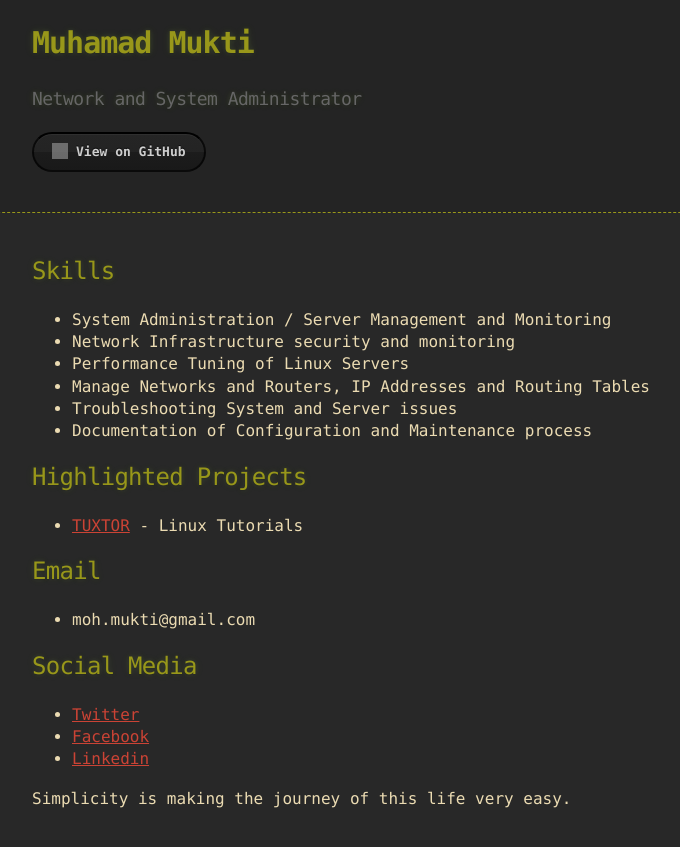
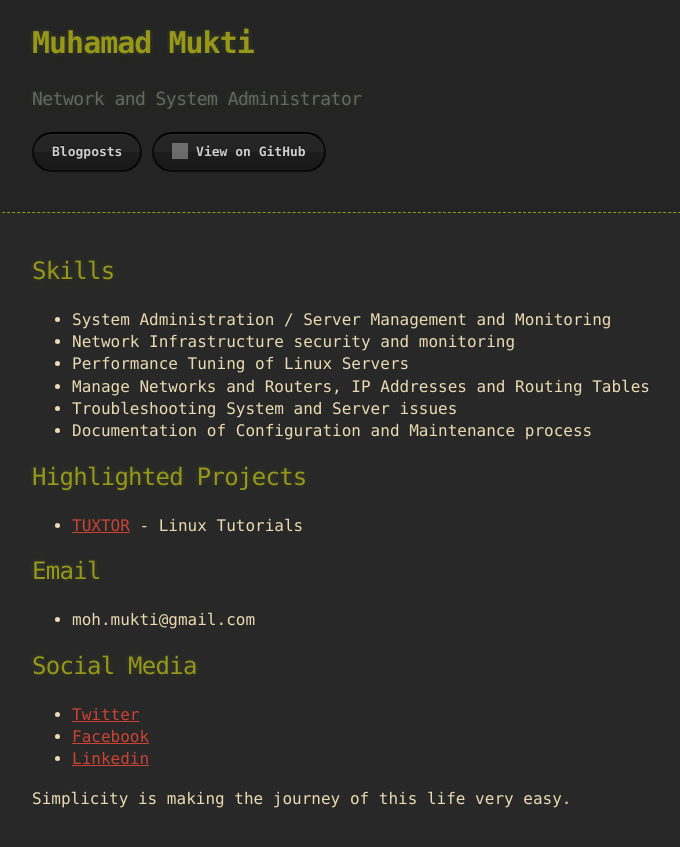
Before and after one commit to mmdmukti/mmdmukti.github.io, a Jekyll site: the page built from index.md, in a window 1280 px wide. Shown: the top 847 px of the page, without its empty margins (108-788 px from the left). Built offline with Jekyll 4.4.1, drawn with Linux system fonts in a browser that asks for light colours; grey boxes are pictures that could not be loaded.

Commit message:
Update _config.yml

```diff
--- a/_config.yml
+++ b/_config.yml
@@ -1,3 +1,4 @@
 title: Muhamad Mukti
 description: Network and System Administrator
 theme: jekyll-theme-hacker
+show_menu: true
```
